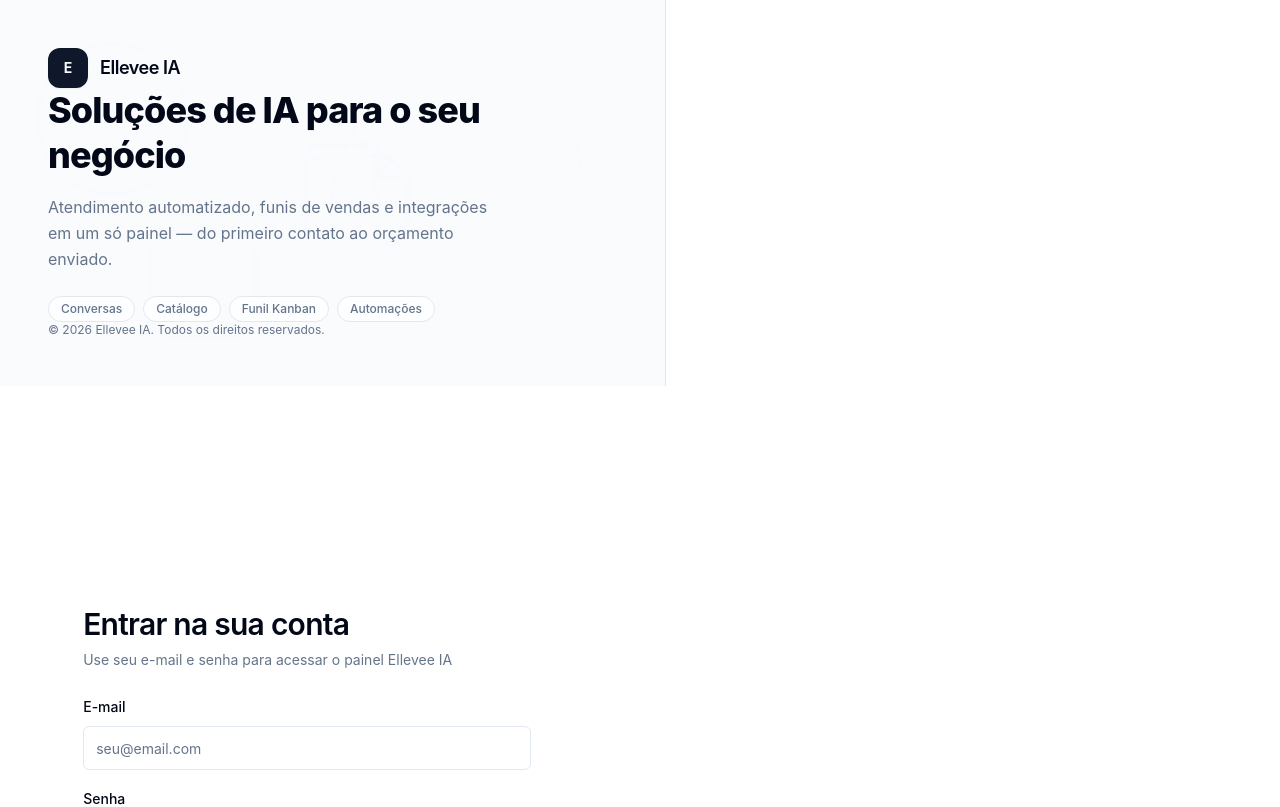
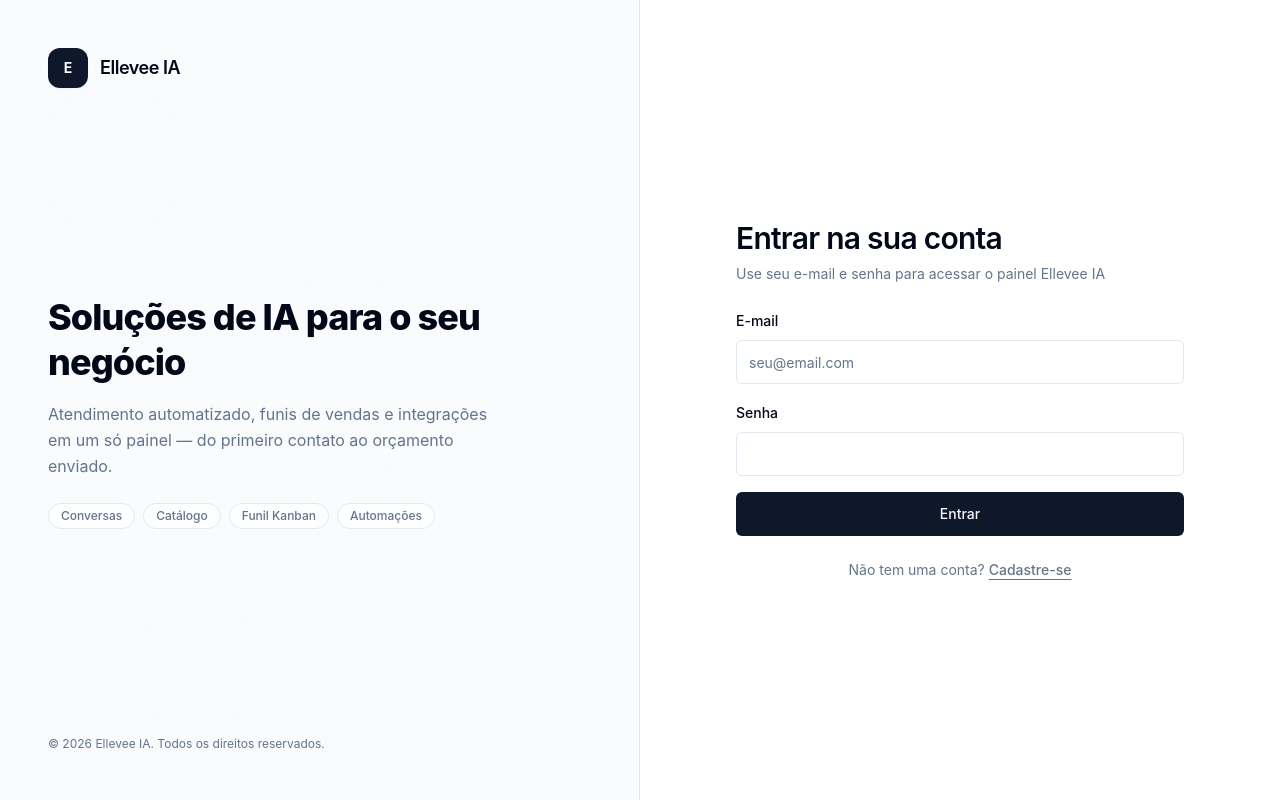
Before and after one commit to phelipigds-96/elleveeia, a Next.js app: page /login in a window 1280 px wide. Shown: the top 807 px of the page. Built offline with nearby package versions, Linux system fonts and the light colour scheme.

Commit message:
Nexus Editor: revisão 137

```diff
--- a/app/(auth)/login/page.tsx
+++ b/app/(auth)/login/page.tsx
@@ -21,9 +21,9 @@ export default function LoginPage() {
   }
 
   return (
-    <div className="relative min-h-screen w-full bg-background">
+    <div className="relative flex min-h-screen w-full bg-background">
       {/* Coluna da marca — fundo de ícones em movimento suave */}
-      <aside className="login-brand-panel relative hidden overflow-hidden lg:flex lg:w-[52%] lg:flex-col lg:justify-between lg:border-r lg:border-border lg:bg-muted/40 lg:p-12">
+      <aside className="login-brand-panel relative hidden overflow-hidden lg:flex lg:w-1/2 lg:flex-col lg:justify-between lg:border-r lg:border-border lg:bg-muted/40 lg:p-12">
         <div className="animated-bg" aria-hidden>
           <svg className="bg-icon icon-1" viewBox="0 0 64 64" fill="none" xmlns="http://www.w3.org/2000/svg">
             <circle cx="32" cy="32" r="30" stroke="currentColor" strokeWidth="2" />
@@ -79,7 +79,7 @@ export default function LoginPage() {
       </aside>
 
       {/* Coluna de acesso */}
-      <main className="relative flex min-h-screen w-full flex-col justify-center px-6 py-12 sm:px-10 lg:w-[48%]">
+      <main className="relative flex min-h-screen w-full flex-1 flex-col justify-center px-6 py-12 sm:px-10 lg:w-1/2">
         <div className="mx-auto w-full max-w-md">
           <div className="mb-8 flex items-center gap-3 lg:hidden">
             <span className="flex h-10 w-10 items-center justify-center rounded-xl bg-primary text-sm font-bold text-primary-foreground shadow-sm">
```
